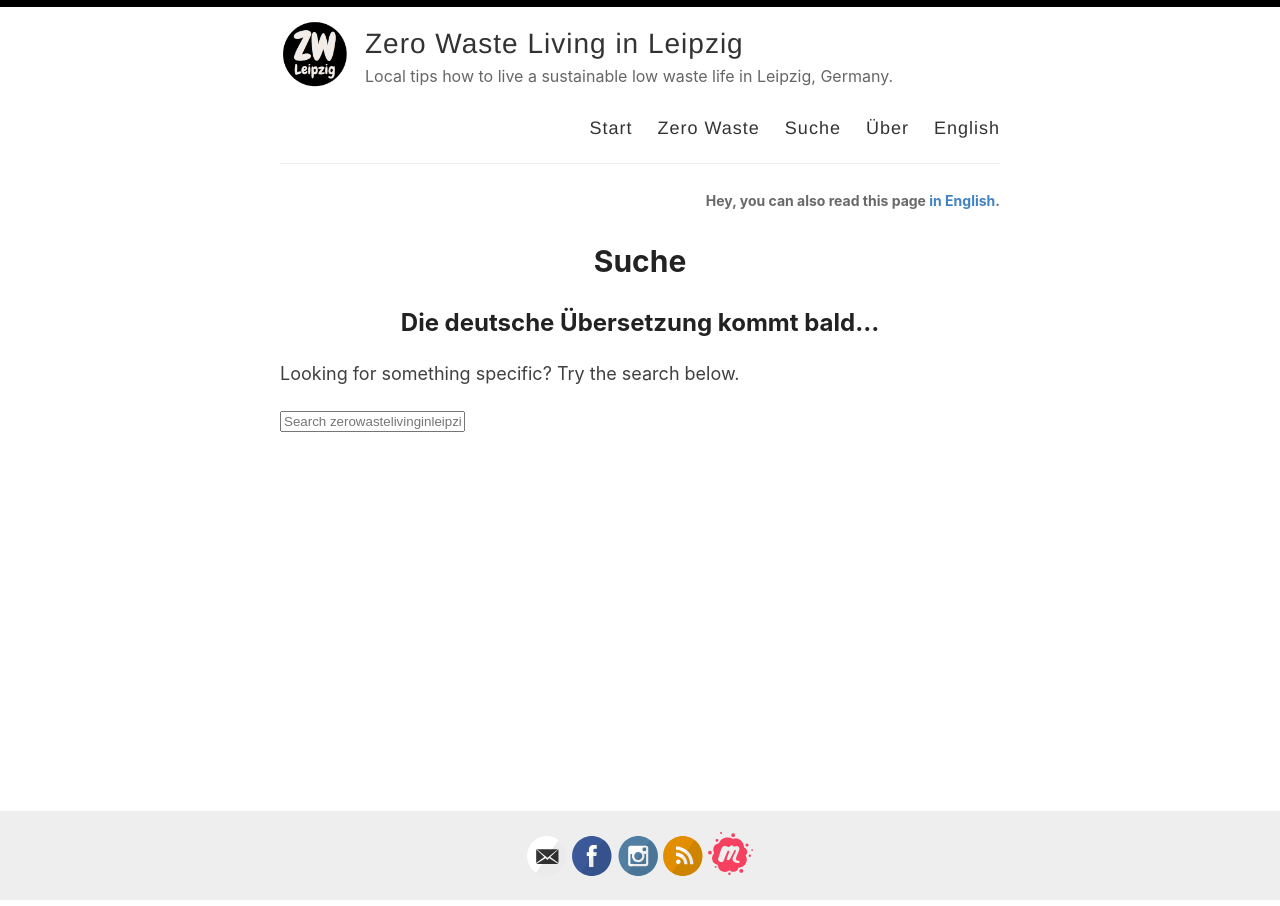
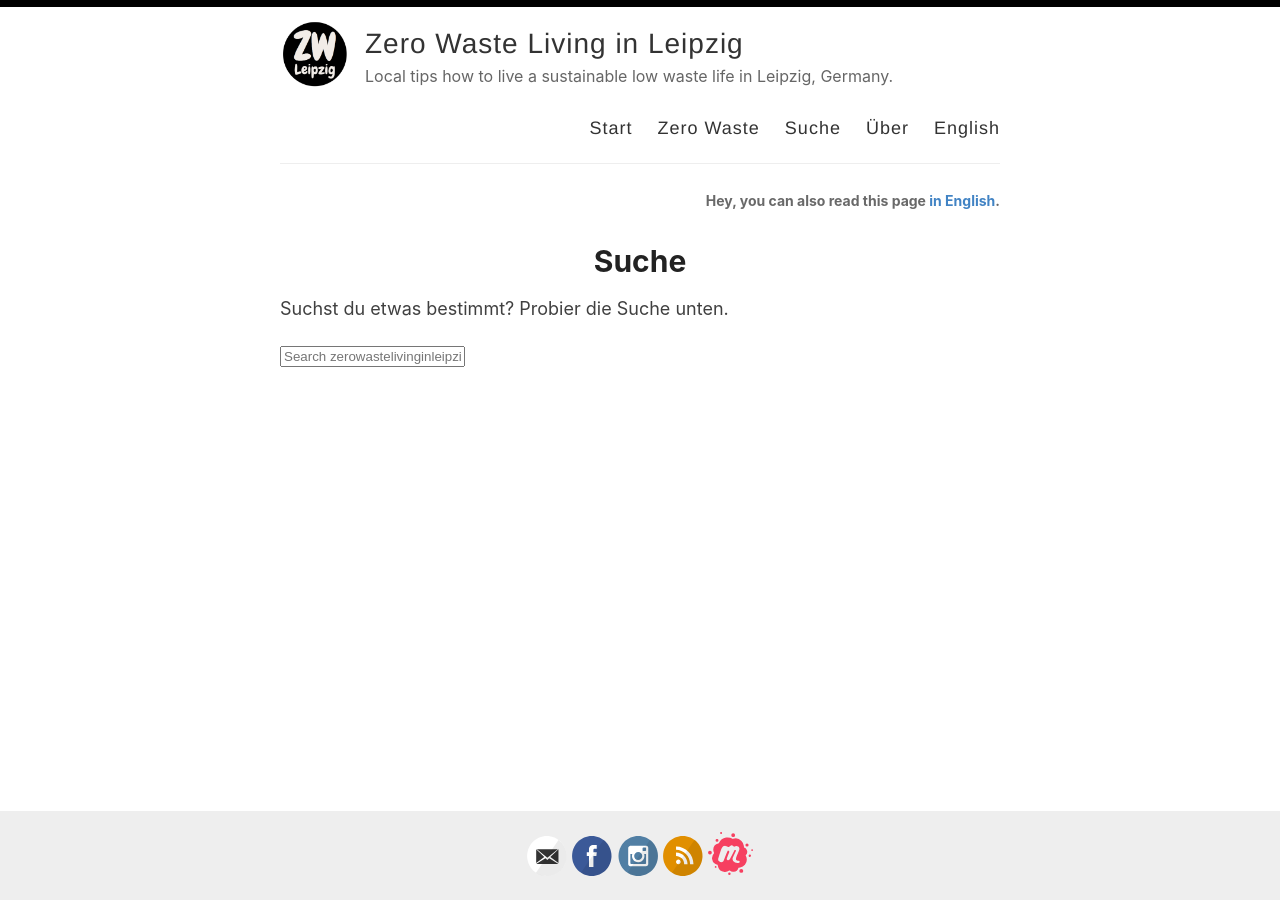
Before and after one commit to CeliaSomlai/zerowastelivinginleipzig, a Jekyll site: the page built from de/_pages/suche.md, in a window 1280 px wide. Built offline with Jekyll 4.4.1, drawn with Linux system fonts in a browser that asks for light colours.

Commit message:
Update suche.md

```diff
--- a/de/_pages/suche.md
+++ b/de/_pages/suche.md
@@ -6,8 +6,7 @@ lang: de
 ref: searching
 ---
 
-## Die deutsche Übersetzung kommt bald...
 
-Looking for something specific? Try the search below.
+Suchst du etwas bestimmt? Probier die Suche unten.
 
 {% include search.html %}
```
